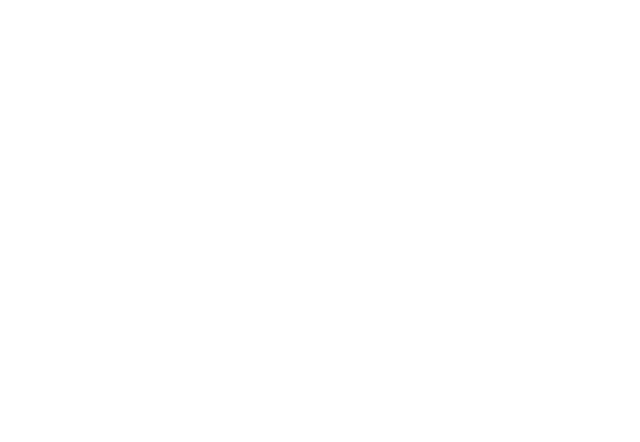
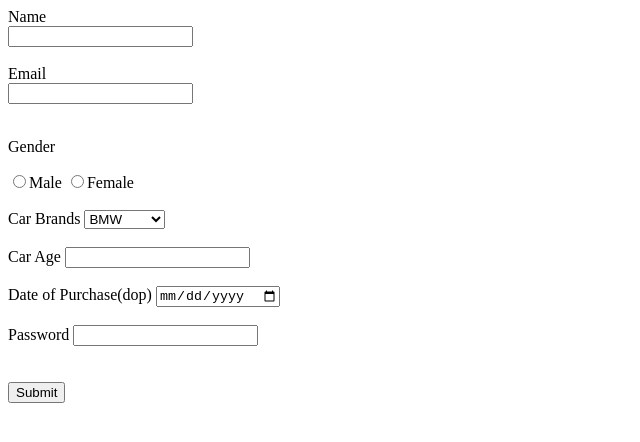
Before and after one commit to acciojob/car-insurance-form-Abhi8839, a website: page main.html in a window 1280 px wide. Shown: the whole page, without its empty margins (0-640 px from the left). Drawn offline with Linux system fonts and the light colour scheme.

Commit message:
created a submission

```diff
--- a/main.html
+++ b/main.html
@@ -11,6 +11,58 @@
     <script type="text/javascript" src="./script.js">
 </script>
 
+	<form  action="/action_page.php" method="post"
+	<label for="name">Name</label><br>
+	<input type="text" id="name" required><br><br>
+
+	<label for="email">Email</label><br>
+	<input type="email" id="email" required><br><br>
+
+	<p>Gender</p>
+	<input type="radio" name="gender" required>Male
+	<input type="radio" name="gender" required>Female
+
+    <br> <br>
+
+	<label for="cars">Car Brands</label>
+
+<select name="cars" id="cars">
+
+  <option value="bmw">BMW</option>
+  <option value="mercedes">Mercedes</option>
+  <option value="audi">Audi</option>
+</select>
+<br><br>
+<label for="carage">Car Age</label>
+	<input type="number" id="carage" required>
+<br><br>
+	<label for="dop">Date of Purchase(dop)</label>
+	<input type="date" id="dop" required>
+
+	<br><br>
+
+	<label for="password">Password</label>
+	<input type="password" id="password" required>
+
+	<br><br><br>
+
+	<button type="submit">Submit</button>
+
+
+
+
+
+
+
+
+
+
+
+
+
+
+
+
 </body>
 
 </html>
```
